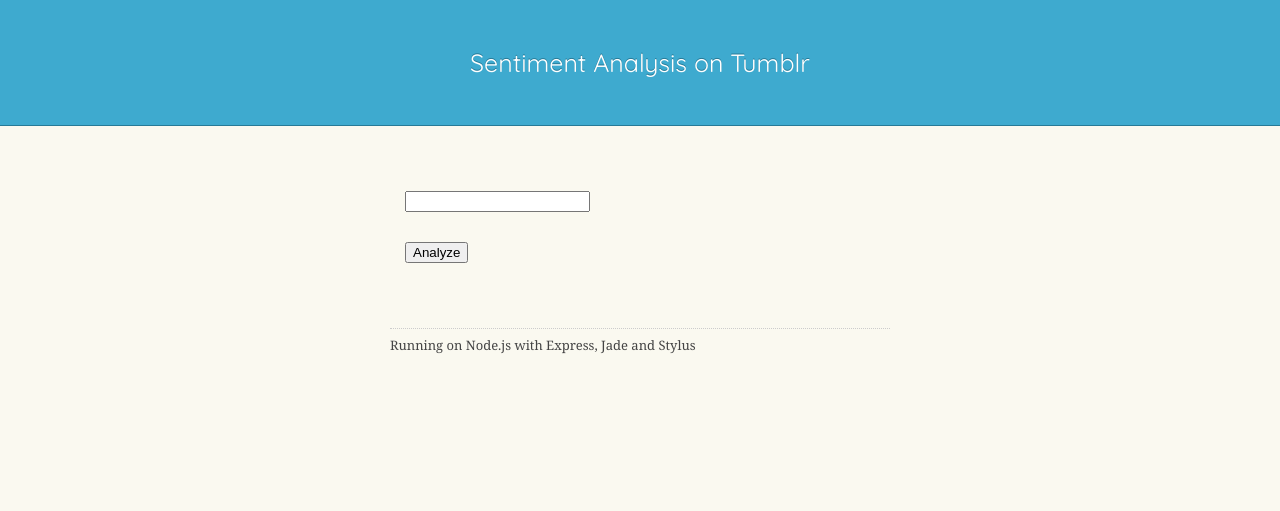
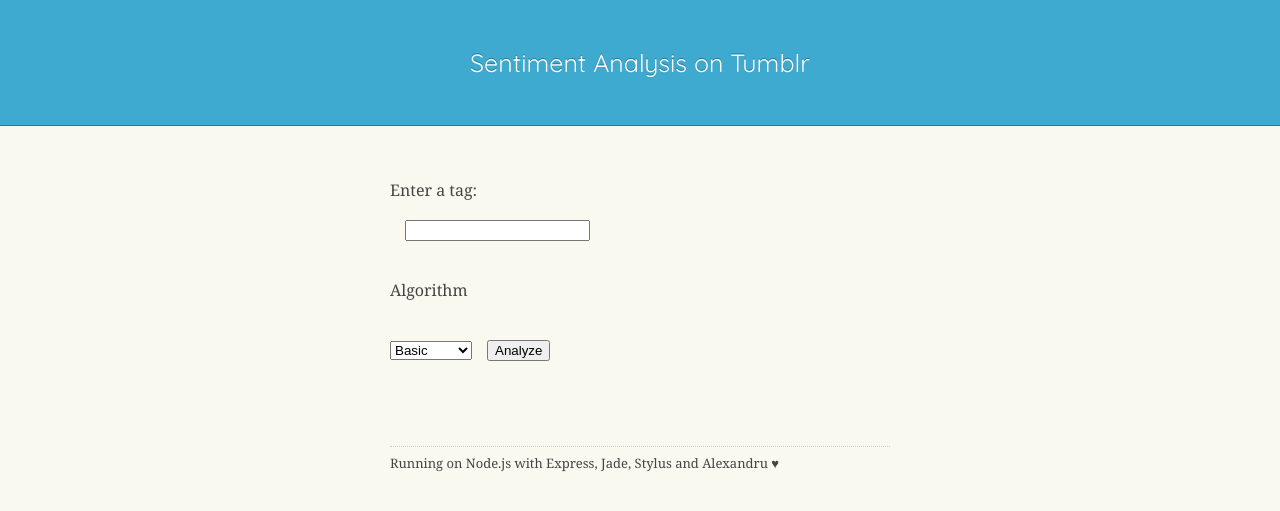
Before and after one commit to KarlPatach/SATelite, a Node server app: page / in a window 1280 px wide. Shown: the top 511 px of the page. Run offline with Node 20, Linux system fonts and the light colour scheme.

Commit message:
modif index choix algo

```diff
--- a/views/index.jade
+++ b/views/index.jade
@@ -8,8 +8,14 @@
 			h1= title
 		.container
 			.main-content
-				form(name='request-tag', method='post')
+				p Enter a tag:
 					input(type='text', name='tag')
+					br
+					p Algorithm
+					select(name='aglo-choice')
+						option(value='basic') Basic
+						option(value='bdvanced') Advanced
 					input(type='submit', value='Analyze')
+
 		footer
-			p Running on Node.js with Express, Jade and Stylus
+			p Running on Node.js with Express, Jade, Stylus and Alexandru ♥
--- a/views/result.jade
+++ b/views/result.jade
@@ -8,7 +8,7 @@
 			h1= title
 		.container
 			.main-content
-				p Enter a tag :
+			    p Enter a tag :
 				form(name='request-tag', method='post')
 					input(type='text', name='tag')
 					br
```
